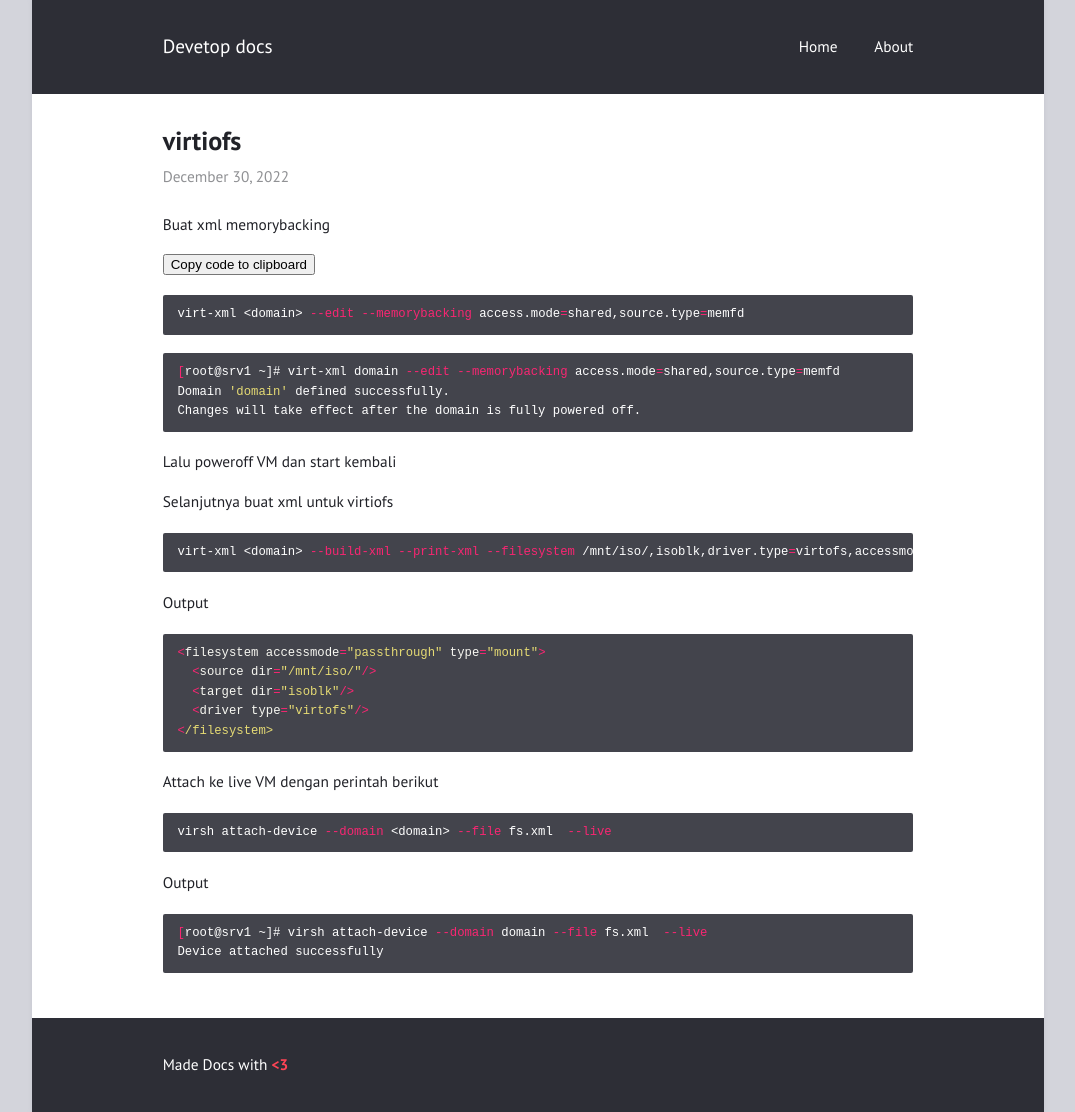
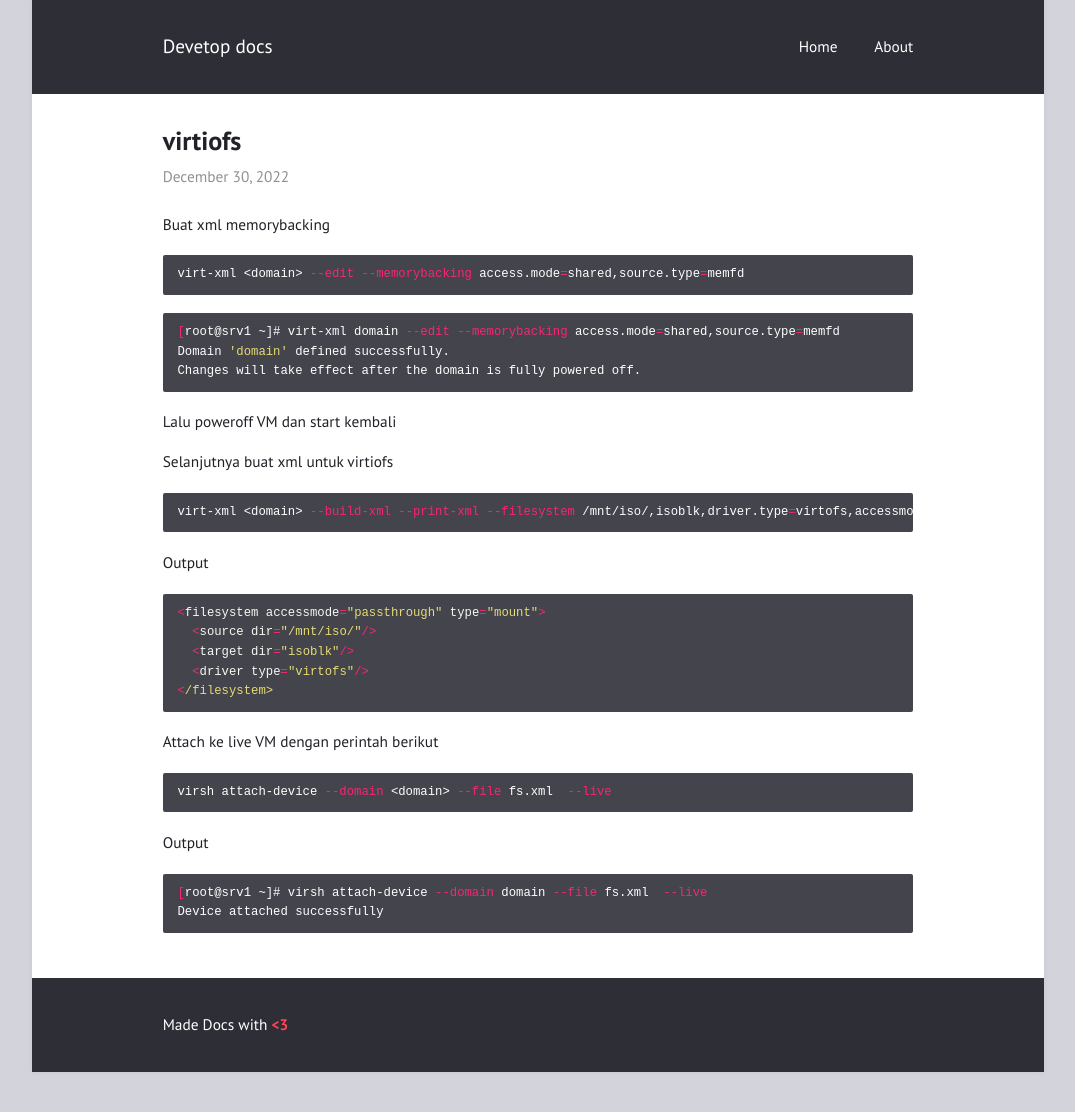
Before and after one commit to devetop/libvirt, a Jekyll site: the page built from docs/_posts/2022-12-30-virtiofs.md, in a window 1280 px wide. Shown: the whole page, without its empty margins (102-1177 px from the left). Built offline with Jekyll 4.4.1, drawn with Linux system fonts in a browser that asks for light colours; after the commit the page ends 1072 px from its top, so only the background shows below that.

Commit message:
Update 2022-12-30-virtiofs.md

````diff
--- a/docs/_posts/2022-12-30-virtiofs.md
+++ b/docs/_posts/2022-12-30-virtiofs.md
@@ -6,7 +6,6 @@ categories: libvirt
 ---
 
 Buat xml memorybacking
-{% include codeHeader.html %}
 ```sh
 virt-xml <domain> --edit --memorybacking access.mode=shared,source.type=memfd
 ```
````
